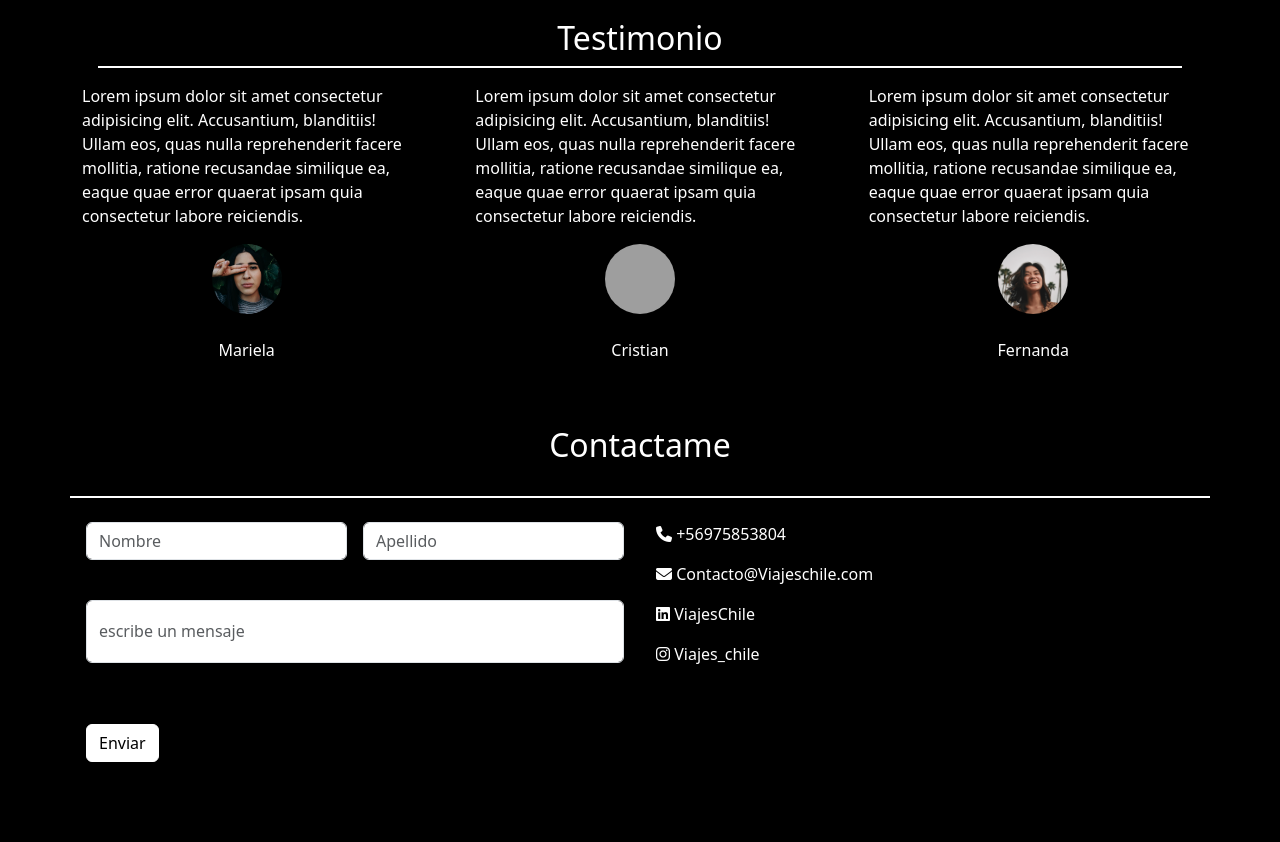
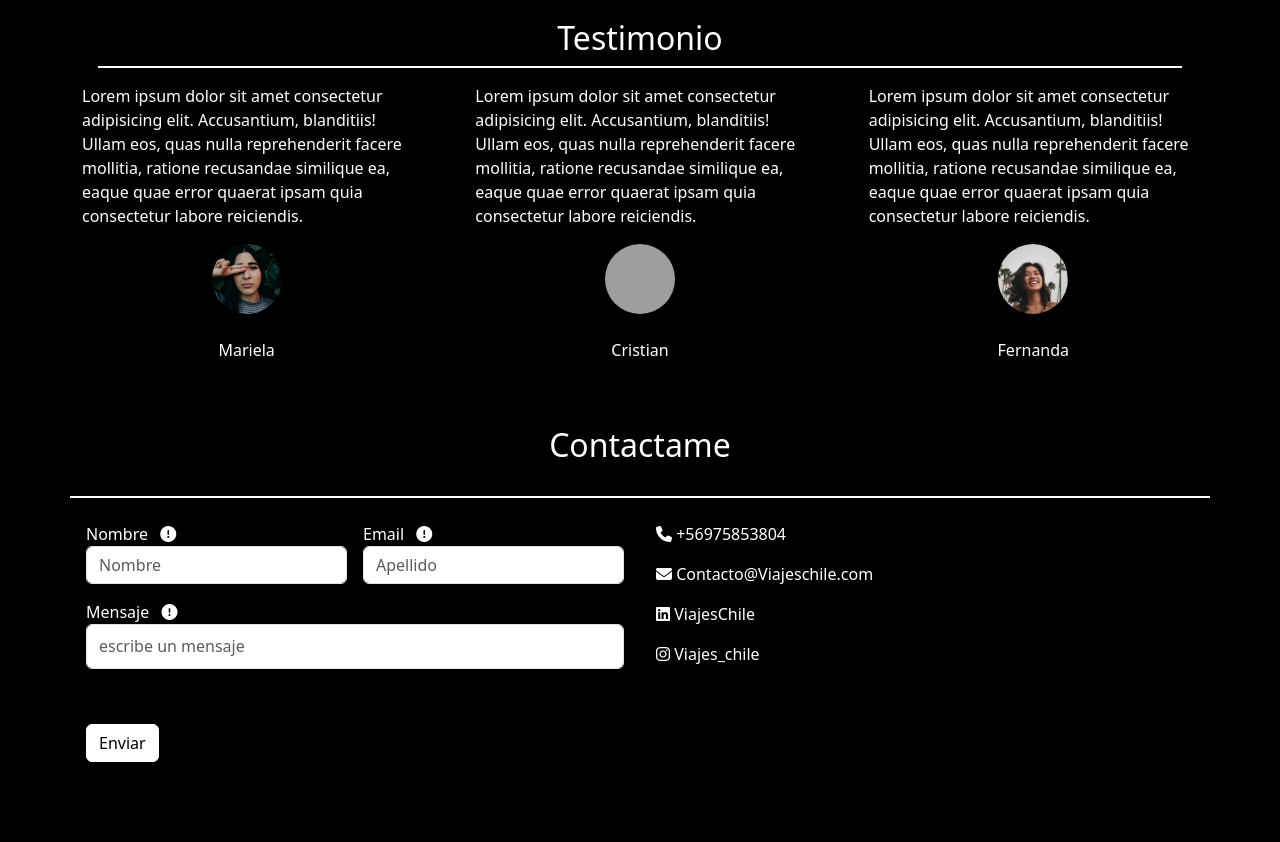
Before and after one commit to ingridoa/DesafioViajeIOA, a website: page index.html in a window 1280 px wide. Shown: the part 2886-3728 px from the top of the page. Drawn offline with nearby package versions, Linux system fonts and the light colour scheme; grey boxes are pictures that could not be loaded; a script that the page names is missing.

Commit message:
cambios de tooltips

```diff
--- a/assets/js/index.js
+++ b/assets/js/index.js
@@ -0,0 +1,4 @@
+document.addEventListener('DOMContentLoaded', function () {
+    const tooltipTriggerList = document.querySelectorAll('[data-bs-toggle="tooltip"]');
+    const tooltipList = [...tooltipTriggerList].map(tooltipTriggerEl => new bootstrap.Tooltip(tooltipTriggerEl));
+  });
--- a/index.html
+++ b/index.html
@@ -12,6 +12,7 @@
       href="./assets/img/viajes.svg"
       type="image/x-icon"
     />
+
     <!-- FONT AWESONE ICON -->
     <script
       defer
@@ -21,10 +22,9 @@
     <!-- SCRIPT DE BOOTSTRAP -->
     <script
       defer
-      src="https://cdn.jsdelivr.net/npm/bootstrap@5.3.0/dist/js/bootstrap.bundle.min.js"
+      src="https://cdn.jsdelivr.net/npm/bootstrap@5.3.3/dist/js/bootstrap.bundle.min.js"
       integrity="sha384-YvpcrYf0tY3lHB60NNkmXc5s9fDVZLESaAA55NDzOxhy9GkcIdslK1eN7N6jIeHz"
-      crossorigin="anonymous"
-    ></script>
+      crossorigin="anonymous"></script>
   </head>
   <body class="bg-primary">
     <header>
@@ -132,7 +132,10 @@
         </div>
       </section>
       <hr />
-      <section class="text-secondary pt-4 pb-5 d-none d-md-block" id="quienes-somos">
+      <section
+        class="text-secondary pt-4 pb-5 d-none d-md-block"
+        id="quienes-somos"
+      >
         <div class="pt-5 pb-4 text-center">
           <h2 class="text-white text-uppercase fs-4 line">¿Quienes somos?</h2>
         </div>
@@ -398,6 +401,13 @@
           <!-- SECCION DE INPUT -->
           <form class="row d-flex g-3">
             <div class="col-6">
+              <span class="text-secondary">Nombre</span>
+              <i
+                class="fa-solid fa-circle-exclamation mx-2"
+                id="emailTooltip"
+                data-bs-toggle="tooltip"
+                title="Ingrese su Nombre"
+              ></i>
               <input
                 type="text"
                 class="form-control"
@@ -407,6 +417,13 @@
             </div>
 
             <div class="col-6">
+              <span class="text-secondary">Email</span>
+              <i
+                class="fa-solid fa-circle-exclamation mx-2"
+                id="emailTooltip"
+                data-bs-toggle="tooltip"
+                title="Ingrese su Email"
+              ></i>
               <input
                 type="text"
                 class="form-control"
@@ -416,9 +433,16 @@
             </div>
 
             <div class="col-12">
+              <span class="text-secondary">Mensaje</span>
+              <i
+                class="fa-solid fa-circle-exclamation mx-2"
+                id="emailTooltip"
+                data-bs-toggle="tooltip"
+                title="Ingrese un Mensaje"
+              ></i>
               <input
                 type="text"
-                class="form-control my-4 h-75"
+                class="form-control h-75"
                 placeholder="escribe un mensaje "
                 aria-label="Last name"
               />
@@ -458,5 +482,7 @@
         </section>
       </div>
     </footer>
+    <!-- script js -->
+    <script src="./assets/js/index.js"></script>
   </body>
 </html>
```
